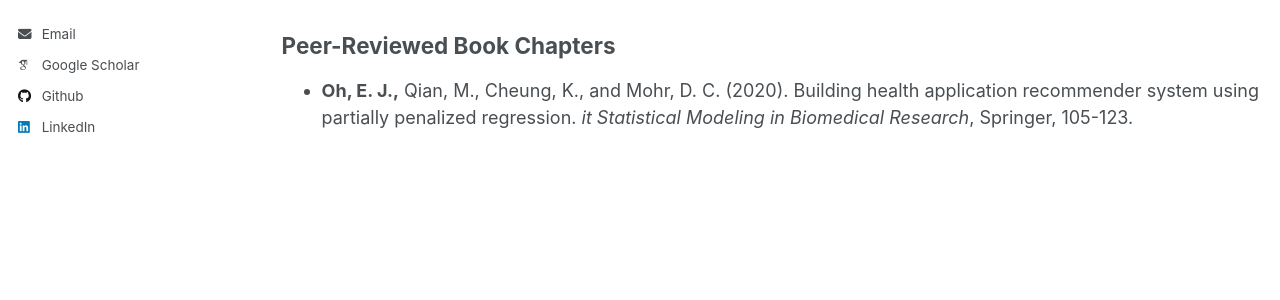
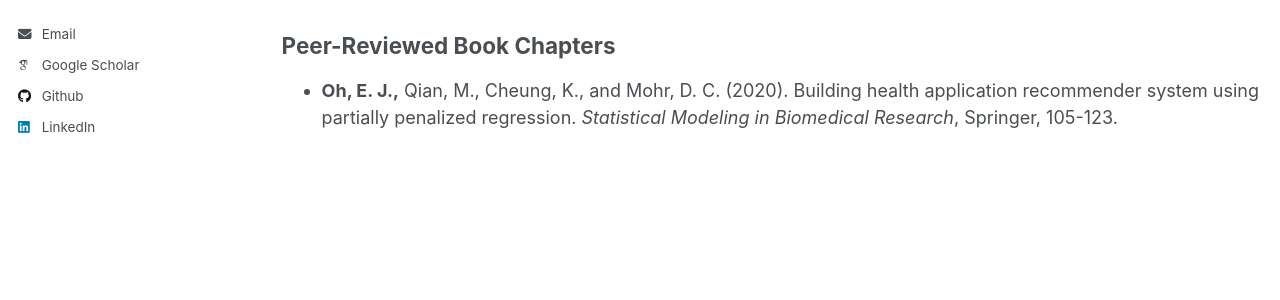
Before and after one commit to oheunj/oheunj.github.io, a Jekyll site: the page built from _pages/eo-publications.md, in a window 1280 px wide and 900 px high, scrolled down 847 px. Shown: the part 361-661 px from the top of the window. Built offline with Jekyll 4.4.1, drawn with Linux system fonts in a browser that asks for light colours; some web fonts are replaced.

```diff
--- a/_pages/eo-publications.md
+++ b/_pages/eo-publications.md
@@ -28,4 +28,4 @@ Peer-Reviewed Journal Articles
 
 Peer-Reviewed Book Chapters
 ------
-* __Oh, E. J.,__ Qian, M., Cheung, K., and Mohr, D. C. (2020). Building health application recommender system using partially penalized regression. _it Statistical Modeling in Biomedical Research_, Springer, 105-123.
+* __Oh, E. J.,__ Qian, M., Cheung, K., and Mohr, D. C. (2020). Building health application recommender system using partially penalized regression. _Statistical Modeling in Biomedical Research_, Springer, 105-123.
```
